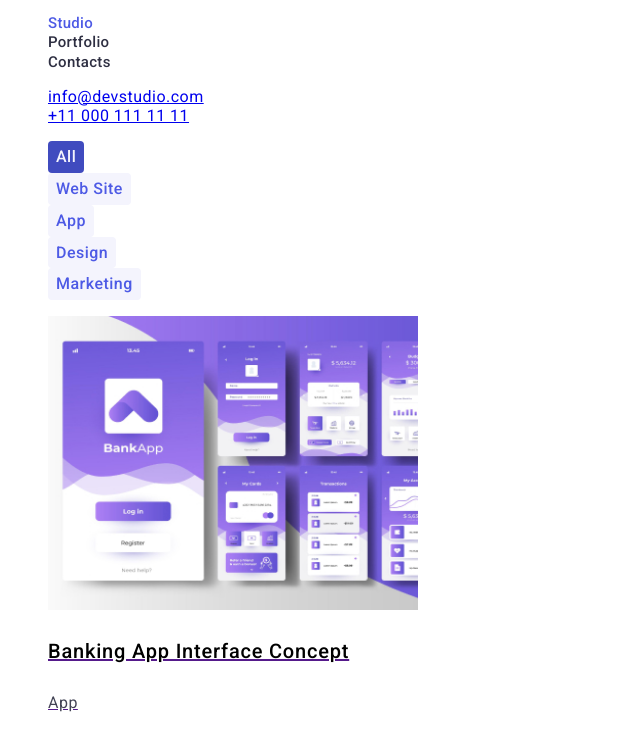
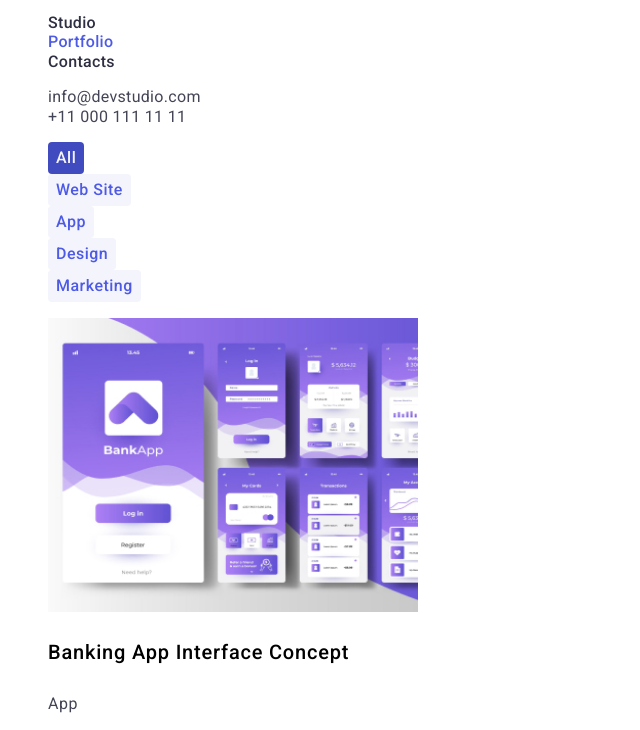
Before and after one commit to angelo0730/goit-markup-hw-02, a plain HTML site: page portfolio.html in a window 1280 px wide. Shown: the part 32-762 px from the top of the page, without its empty margins (0-640 px from the left). Drawn offline with Linux system fonts and the light colour scheme.

Commit message:
update changes

```diff
--- a/css/styles.css
+++ b/css/styles.css
@@ -89,18 +89,18 @@ line-height: 1.62;
   color: var(--navyblue);
   text-decoration: none;
   font-weight: 500;
-  font-size: 15px;
+  font-size: 16px;
   line-height: 1.15;
   letter-spacing: 0.02em;
 }
 .nav-menu .page:hover,
 .nav-menu .page:focus,
 .nav-menu .page.current,
-.contact-menu .item.hover,
-.contact-menu .item.focus {
+.contacts-menu .item.hover,
+.contacts-menu .item.focus {
   color: var(--iriscolor);
 }
-.contact-menu .item {
+.contacts-menu .item {
   color: var(--slatecolor);
   font-weight: 400;
   line-height: 1.15;
@@ -155,3 +155,7 @@ letter-spacing: 0.04em;
 .studio-footer {
   color: var(--cloud);
 }
+
+.project{
+  text-decoration: none;
+}
--- a/portfolio.html
+++ b/portfolio.html
@@ -29,10 +29,10 @@
         </a>
         <ul class="nav-menu list">
           <li>
-            <a class="page current" href="./index.html">Studio</a>
+            <a class="page" href="./index.html">Studio</a>
           </li>
           <li>
-            <a class="page" href="">Portfolio</a>
+            <a class="page current"  href="">Portfolio</a>
           </li>
           <li>
             <a class="page" href="">Contacts</a>
@@ -42,8 +42,7 @@
         <ul class="contacts-menu list">
           <li>
             <a class="item" href="mailto:info@devstudio.com"
-              >info@devstudio.com</a
-            >
+              >info@devstudio.com</a>
           </li>
           <li>
             <a class="item" href="tel:++110001111111">+11 000 111 11 11</a>
@@ -54,7 +53,8 @@
     <!-- MAIN -->
     <main>
       <!-- BUTTON -->
-      <section class="container">
+      <section>
+        <div class="container">
           <!-- FILTERS -->
           <ul class="filters list">
             <li><button class="button filter current">All</button></li>
@@ -174,6 +174,7 @@
               </a>
             </li>
           </ul>
+        </div>
       </section>
     </main>
 
```
Also changed, not shown: index.html (+1 -1 lines). Lines whose indentation alone changed are shown as unchanged.
